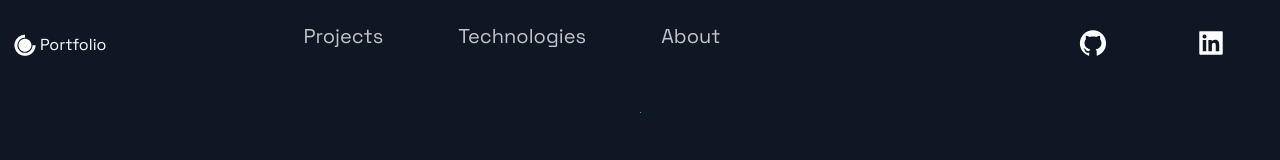
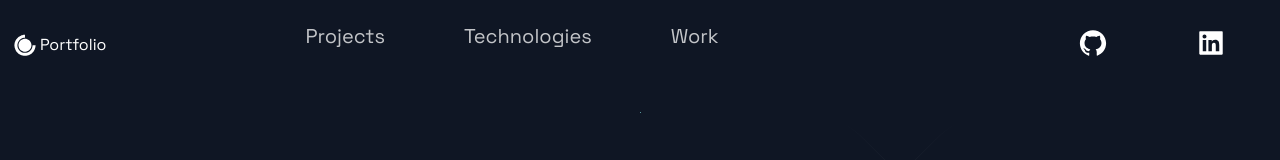
Before and after one commit to Giftea/giftuhiene, a Next.js app: page / in a window 1280 px wide. Shown: the top 160 px of the page. Built offline with nearby package versions, Linux system fonts and the light colour scheme.

Commit message:
added socials

```diff
--- a/src/components/Header/Header.js
+++ b/src/components/Header/Header.js
@@ -27,7 +27,7 @@ const Header = () =>  (
       </li>
       <li>
         <Link href="#about">
-          <NavLink>About</NavLink>
+          <NavLink>Work</NavLink>
         </Link>
       </li>
     </Div2>
```
